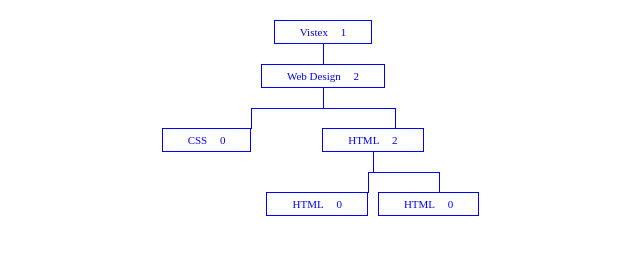
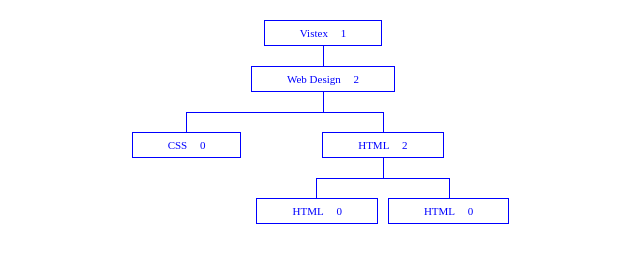
Before and after one commit to MichalAW/38.Tree-html, a website: page index.html in a window 1280 px wide. Shown: the whole page, without its empty margins (317-957 px from the left). Drawn offline with Linux system fonts and the light colour scheme.

Commit message:
fix for lines

```diff
--- a/package.json
+++ b/package.json
@@ -3,8 +3,7 @@
   "version": "1.0.0",
   "description": "",
   "main": "index.html",
-  "scripts": {
-  },
+  "scripts": {},
   "repository": {
     "type": "git",
     "url": "https://github.com/MichalAW/38.Tree-html.git"
--- a/style.css
+++ b/style.css
@@ -31,7 +31,7 @@
 /* box */
 .branch li a {
     border: 1px solid blue;
-    padding: 5px 20px;
+    padding: 6px 30px;
     text-decoration: none;
     color: blue;
     font-size: 11px;
@@ -39,19 +39,28 @@
     transition: all 0.5s;
 }
 
-.branch li::before,
+/* lines */
+.branch li::before {
+    content: '';
+    position: absolute;
+    top: 0;
+    border-top: 1.5px solid blue;
+    width: 50%;
+    height: 20px;
+    left: 0px;
+}
+
 .branch li::after {
     content: '';
     position: absolute;
     top: 0;
-    right: 40%;
     border-top: 1.5px solid blue;
     width: 50%;
     height: 20px;
+    right: 0px;
 }
 
 .tree li::after {
-    right: auto;
     border-left: 1px solid blue;
 }
 
@@ -82,7 +91,7 @@
     height: 20px;
 }
 
-/* hover */
+/* hover connected to other lines */
 .branch li a:hover,
 .branch li a:hover+ul li a {
     background: orange;
@@ -98,64 +107,3 @@
     border-color: orange;
     transition: 0.5s;
 }
-
-
-
-
-/* body {
-
-}
-
-.branch {
-    text-align: center;
-    margin: 0;
-    padding: 0;
-}
-
-[class^="branch-"] {
-    padding: 15px 30px;
-    min-width: 160px;
-    font-size: 16px;
-    font-weight: bold;
-    border-radius: 5px;
-    border: 2px solid black;
-    cursor: pointer;
-    background-color: white;
-    background-position: 100% 0;
-    background-size: 340%;
-    transition: 0.7s;
-    list-style-type: none;
-}
-
-.branch {
-    display: block;
-}
-
-.branch-blue {
-    background-image: linear-gradient(145deg, #3498db 50%, transparent 50%);
-}
-
-.branch-green {
-    background-image: linear-gradient(45deg, #80ff80 50%, transparent 50%);
-}
-
-.branch-red {
-    background-image: linear-gradient(90deg, #ff6600 50%, transparent 50%);
-}
-
-.branch-yellow {
-    background-image: linear-gradient(145deg, #F0E68C 50%, transparent 50%);
-}
-
-.branch-grey {
-    background-image: linear-gradient(45deg, #A9A9A9 50%, transparent 50%);
-}
-
-.branch-orange {
-    background-image: linear-gradient(90deg, #FF8C00 50%, transparent 50%);
-}
-
-[class^="branch-"]:hover {
-    background-position: 0 100%;
-    color: white;
-} */
```
Also changed, not shown: index.html (+2 -1 lines), README.md, 1 other file.
